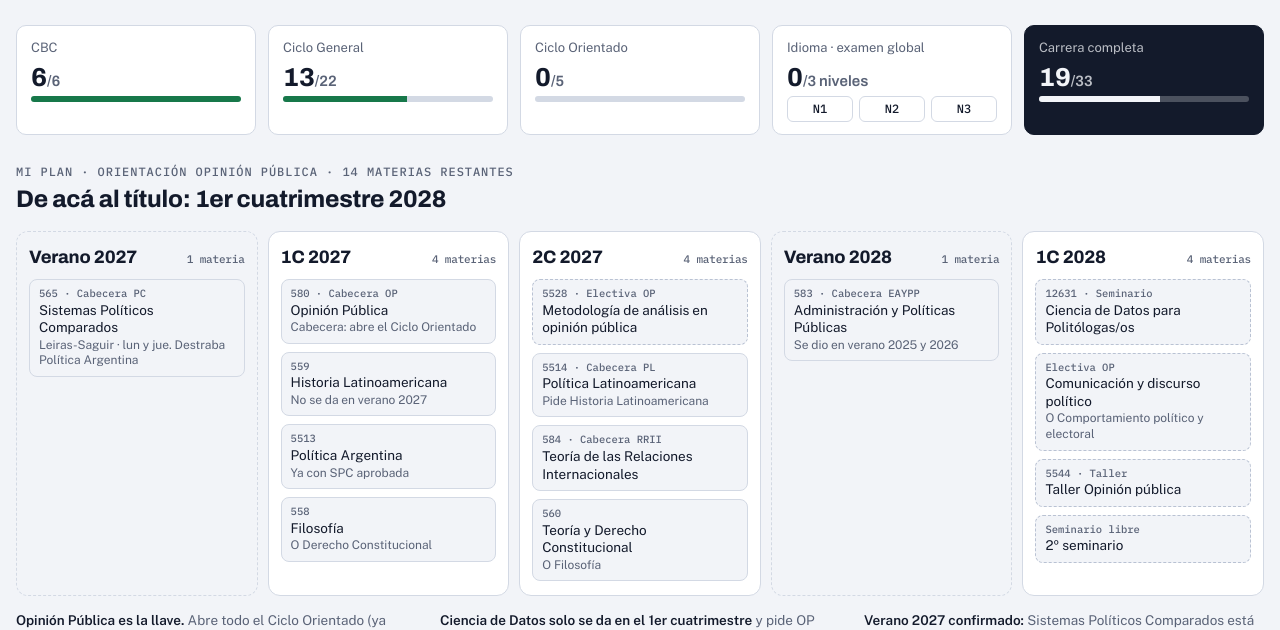
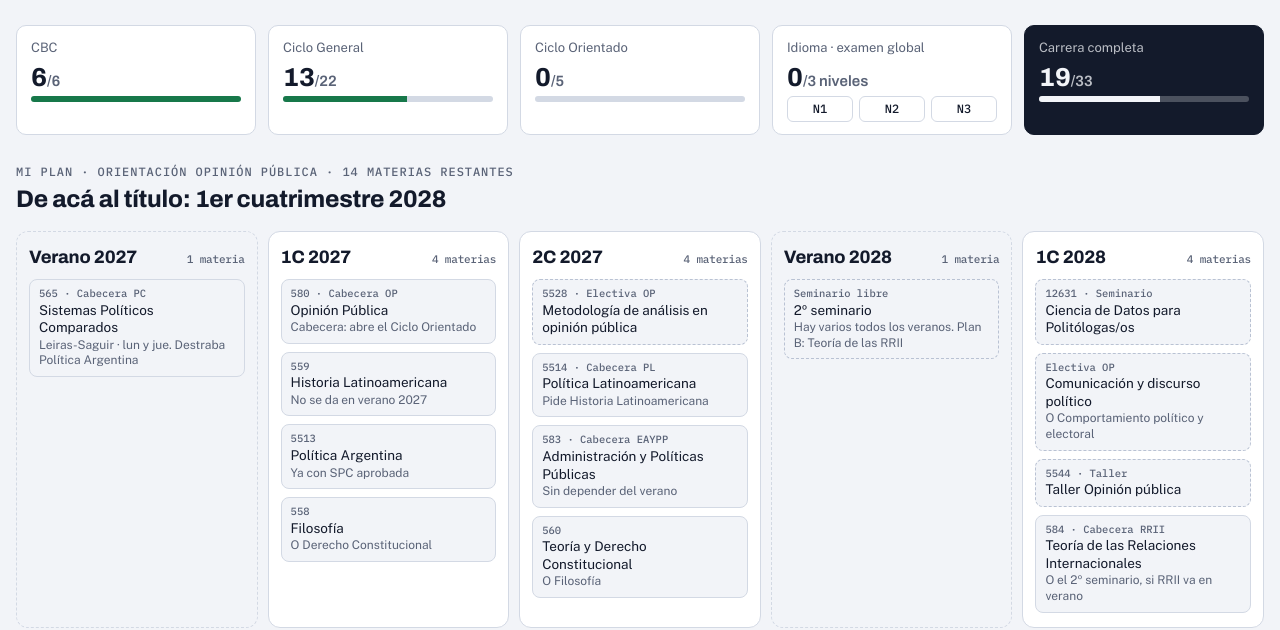
Before and after one commit to juanazzurro/juanazzurro.github.io, a plain HTML site: page mapa-cp/index.html in a window 1280 px wide. Shown: the part 173-803 px from the top of the page. Drawn offline with nearby package versions, Linux system fonts and the light colour scheme.

Commit message:
Plan: APP en 2C 2027, seminario o RRII en verano 2028
APP no se ofrece en verano 2027, así que deja de depender del verano.

Co-Authored-By: Claude Opus 5.5 <noreply@anthropic.com>
Claude-Session: https://claude.ai/code/session_01SV7MzPcxcwMnuWRUoSb37Q

```diff
--- a/mapa-cp/index.html
+++ b/mapa-cp/index.html
@@ -194,7 +194,7 @@ footer a{color:var(--accent)}
     <ul class="plannotes">
       <li><b>Opinión Pública es la llave.</b> Abre todo el Ciclo Orientado (ya tenés más de 12 del Ciclo General). Tenela aprobada antes de anotarte al 2C 2027.</li>
       <li><b>Ciencia de Datos solo se da en el 1er cuatrimestre</b> y pide OP aprobada, así que el 1C 2028 es el primero posible. Solo apareció en 2026: si no se repite, va otro seminario.</li>
-      <li><b>Verano 2027 confirmado:</b> Sistemas Políticos Comparados está en la oferta de Guaraní; Historia Latinoamericana no, por eso pasa al 1C 2027. Para el verano 2028, APP y Teoría de las RRII se vienen dando todos los años. El idioma va por examen global.</li>
+      <li><b>Veranos sin apuestas:</b> SPC está confirmada para 2027; Historia Latinoamericana y APP no se ofrecen, así que van en cuatrimestre. En 2028 va un seminario (hay varios cada verano) o, si no te sirve ninguno, Teoría de las RRII, que se dio en 2025, 2026 y 2027. El idioma va por examen global.</li>
     </ul>
   </section>
 
@@ -385,9 +385,9 @@ function renderOri(gen){
 const PLAN=[
  {t:"Verano 2027",s:1,i:[{id:"spc",w:"Leiras-Saguir · lun y jue. Destraba Política Argentina"}]},
  {t:"1C 2027",i:[{id:"op",w:"Cabecera: abre el Ciclo Orientado"},{id:"hl",w:"No se da en verano 2027"},{id:"parg",w:"Ya con SPC aprobada"},{id:"filo",w:"O Derecho Constitucional"}]},
- {t:"2C 2027",i:[{o:"OP-e2",c:"5528 · Electiva OP",n:"Metodología de análisis en opinión pública"},{id:"pl",w:"Pide Historia Latinoamericana"},{id:"tri"},{id:"tdc",w:"O Filosofía"}]},
- {t:"Verano 2028",s:1,i:[{id:"app",w:"Se dio en verano 2025 y 2026"}]},
- {t:"1C 2028",i:[{o:"sem1",c:"12631 · Seminario",n:"Ciencia de Datos para Politólogas/os"},{o:"OP-e0",c:"Electiva OP",n:"Comunicación y discurso político",w:"O Comportamiento político y electoral"},{o:"OP-t",c:"5544 · Taller",n:"Taller Opinión pública"},{o:"sem2",c:"Seminario libre",n:"2º seminario"}]}
+ {t:"2C 2027",i:[{o:"OP-e2",c:"5528 · Electiva OP",n:"Metodología de análisis en opinión pública"},{id:"pl",w:"Pide Historia Latinoamericana"},{id:"app",w:"Sin depender del verano"},{id:"tdc",w:"O Filosofía"}]},
+ {t:"Verano 2028",s:1,i:[{o:"sem2",c:"Seminario libre",n:"2º seminario",w:"Hay varios todos los veranos. Plan B: Teoría de las RRII"}]},
+ {t:"1C 2028",i:[{o:"sem1",c:"12631 · Seminario",n:"Ciencia de Datos para Politólogas/os"},{o:"OP-e0",c:"Electiva OP",n:"Comunicación y discurso político",w:"O Comportamiento político y electoral"},{o:"OP-t",c:"5544 · Taller",n:"Taller Opinión pública"},{id:"tri",w:"O el 2º seminario, si RRII va en verano"}]}
 ];
 const planEl=document.getElementById("plan");
 function renderPlan(){
```
